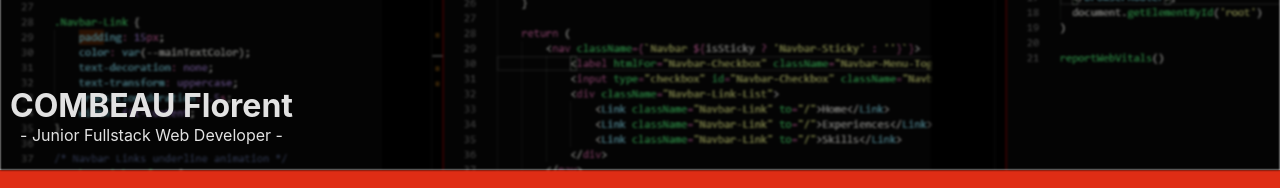
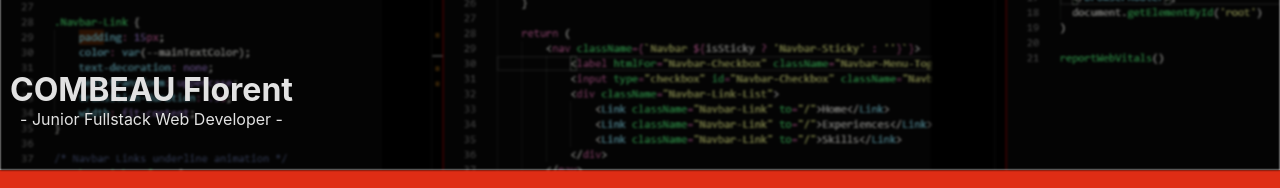
Before and after one commit to FlorentCmb/personal_website, a React (Create React App) app: page /professional-background in a window 1280 px wide. Shown: the part 130-318 px from the top of the page. Built offline with nearby package versions, Linux system fonts and the light colour scheme.

Commit message:
Fix JSX tag error

```diff
--- a/src/components/Banner.js
+++ b/src/components/Banner.js
@@ -8,10 +8,10 @@ const Banner = () => {
     return (
         <div className="Banner">
             <img className="Banner-Image" src={bannerPicture} alt="Banner" title="Source : Screenshot I took on my code" />
-            <p className="Banner-Text-Container">
+            <div className="Banner-Text-Container">
                 <h2 className="Banner-Title">COMBEAU Florent</h2>
                 <span className="Banner-Text">- Junior Fullstack Web Developer -</span>
-            </p>
+            </div>
         </div>
     )
 }
```
